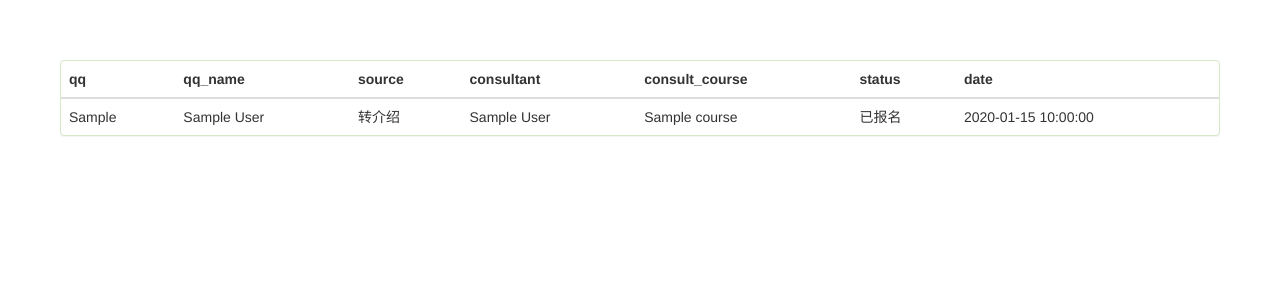
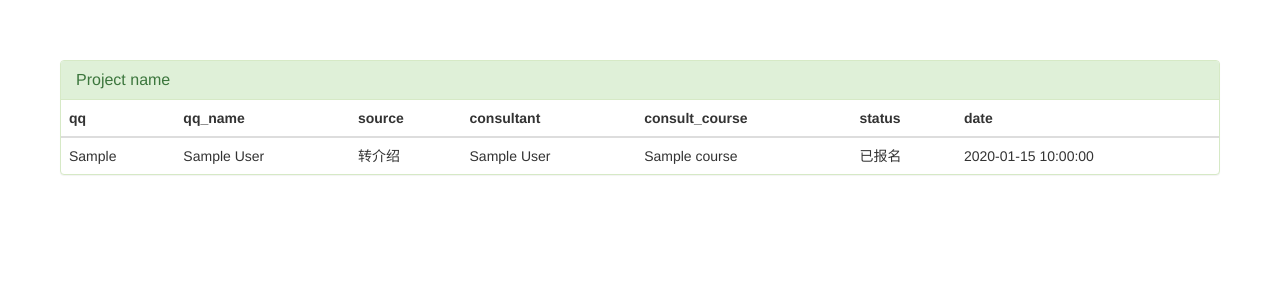
Before and after one commit to sgr-smile2015/website, a Django app: a page that uses templates/common/table_objs.html in a window 1280 px wide. Shown: the part 50-350 px from the top of the page. Run offline with Django 3.2, Linux system fonts and the light colour scheme; tables that the repository leaves empty hold one stand-in row (values such as "Sample post"); some libraries are stand-ins or nearby versions.

Commit message:
部分html格式调整

```diff
--- a/common/utils.py
+++ b/common/utils.py
@@ -5,7 +5,7 @@
 def table_filter(request, admin_class):
     filter_conditions = {}
 
-    for k,v in request.GET.items():
+    for k, v in request.GET.items():
         filter_conditions[k] = v
 
     return admin_class.model.objects.filter(**filter_conditions), filter_conditions
--- a/templates/common/table_objs.html
+++ b/templates/common/table_objs.html
@@ -5,6 +5,9 @@
 {% block container %}
     <div class="row">
         <div class="panel panel-success">
+            <div class="panel-heading">
+                <h3 class="panel-title">Project name</h3>
+            </div>
             <table class="table table-hover">
                 <thead>
                     <tr>
```
